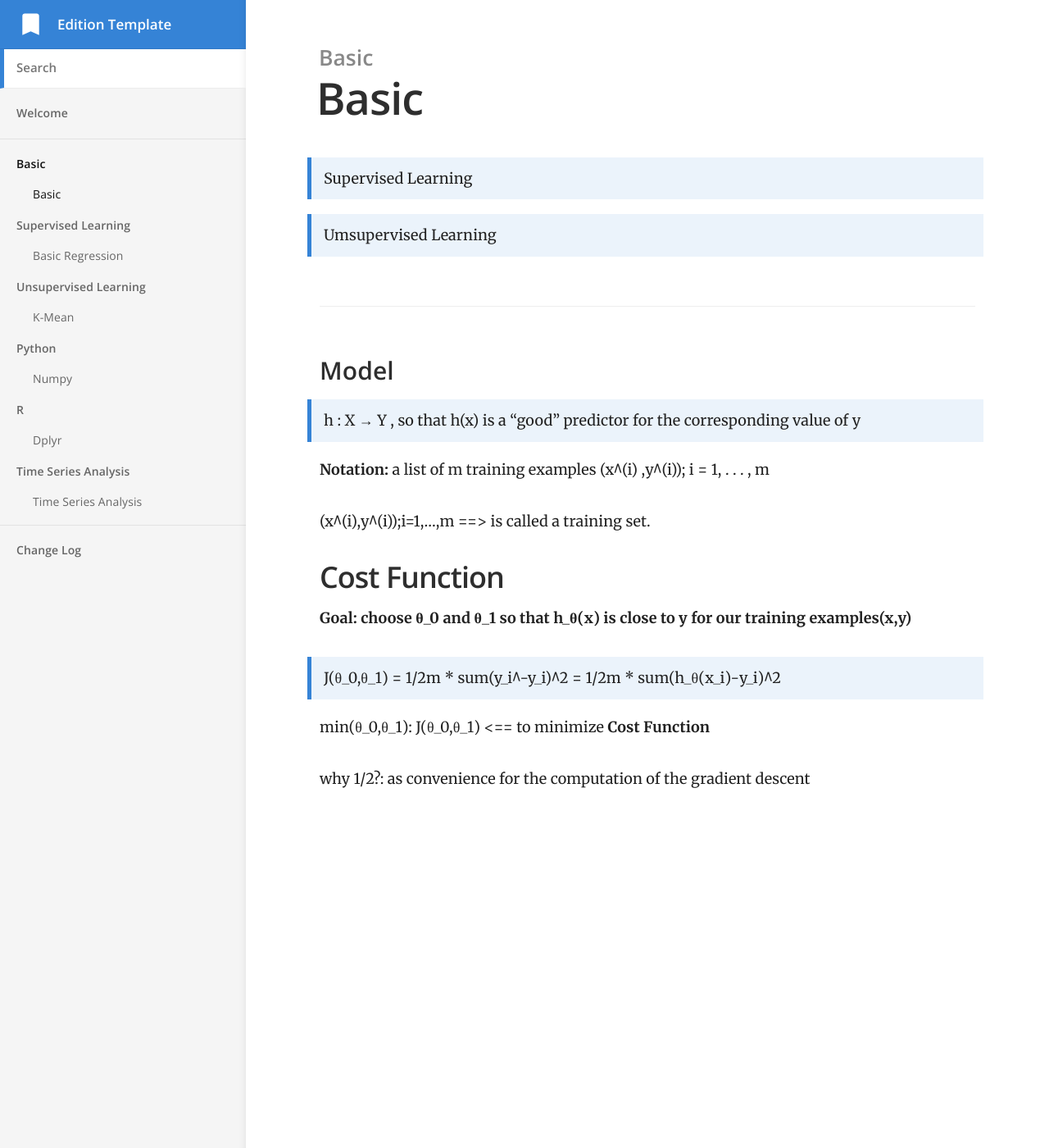
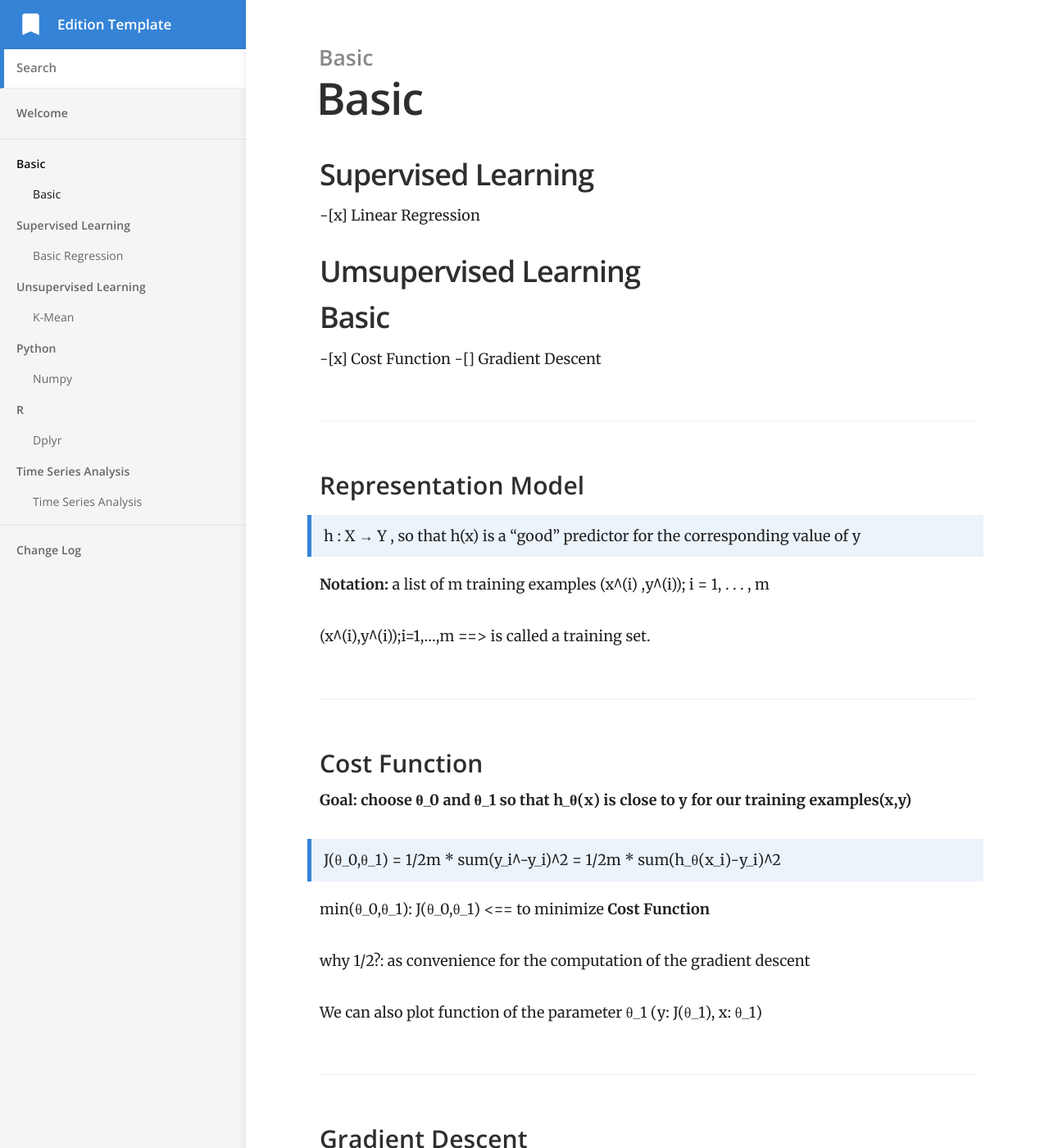
Before and after one commit to ksuthalia/ko-taemin, a Jekyll site: the page built from _docs/Data_Science/Basic.md, in a window 1280 px wide and 1400 px high. Shown: the whole window at 82% size. Built offline with Jekyll 4.4.1, drawn with Linux system fonts in a browser that asks for light colours; some of the changed text lies outside the part shown.

Commit message:
Update Basic.md

```diff
--- a/_docs/Data_Science/Basic.md
+++ b/_docs/Data_Science/Basic.md
@@ -4,14 +4,22 @@ category: Basic
 order: 1
 ---
 
-> Supervised Learning
+## Supervised Learning
+
+-[x] Linear Regression
+
+
+## Umsupervised Learning
 
 
 
-> Umsupervised Learning
+## Basic
+
+-[x] Cost Function
+-[] Gradient Descent
 
 
-### Model
+### Representation Model
 
 > h : X → Y , so that h(x) is a “good” predictor for the corresponding value of y
 
@@ -22,7 +30,7 @@ a list of m training examples (x^(i) ,y^(i)); i = 1, . . . , m
 
 
 
-## Cost Function
+### Cost Function
 
 **Goal: choose θ_0 and θ_1 so that h_θ(x) is close to y for our training examples(x,y)**
 
@@ -31,3 +39,10 @@ a list of m training examples (x^(i) ,y^(i)); i = 1, . . . , m
 min(θ_0,θ_1): J(θ_0,θ_1) <== to minimize **Cost Function**
 
 why 1/2?: as convenience for the computation of the gradient descent
+
+We can also plot function of the parameter θ_1 (y: J(θ_1), x: θ_1)
+
+
+### Gradient Descent
+
+we need to estimate the parameters in the hypothesis function.
```
